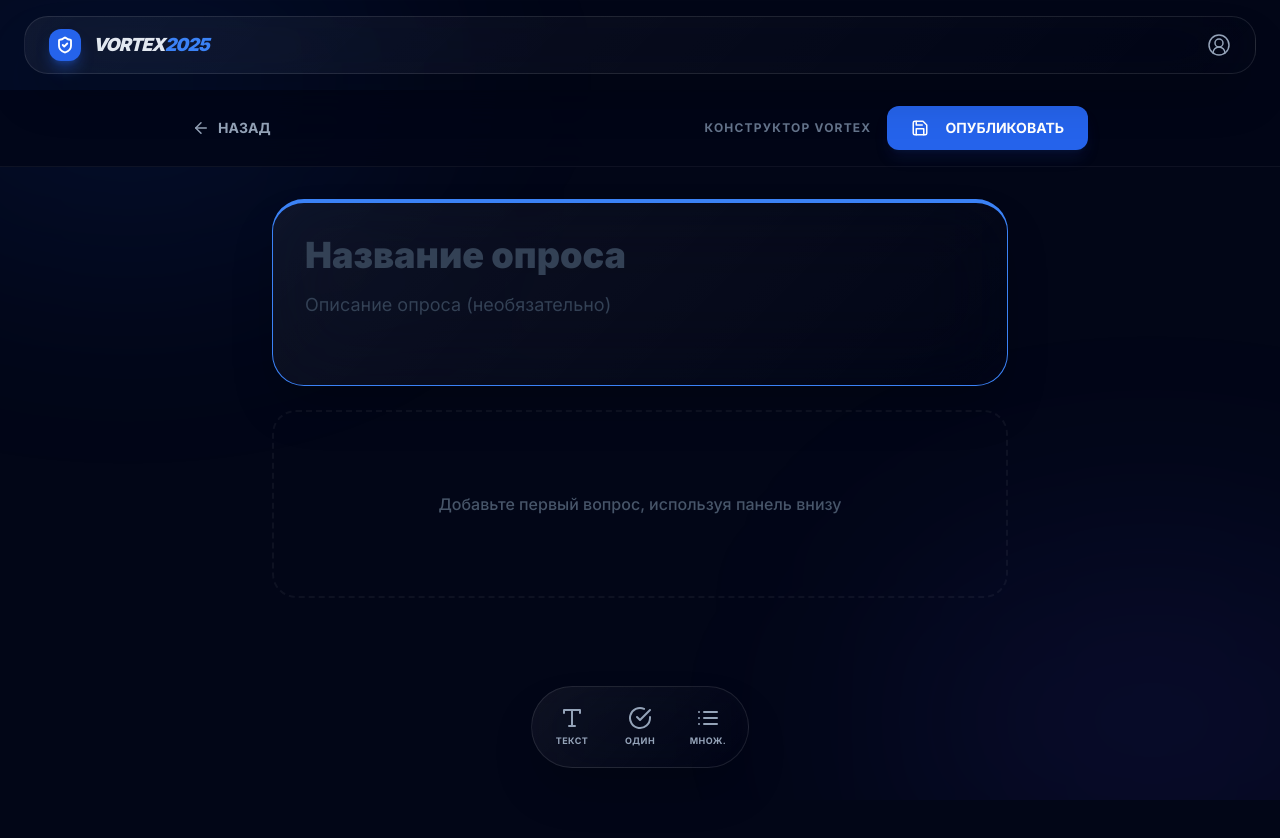
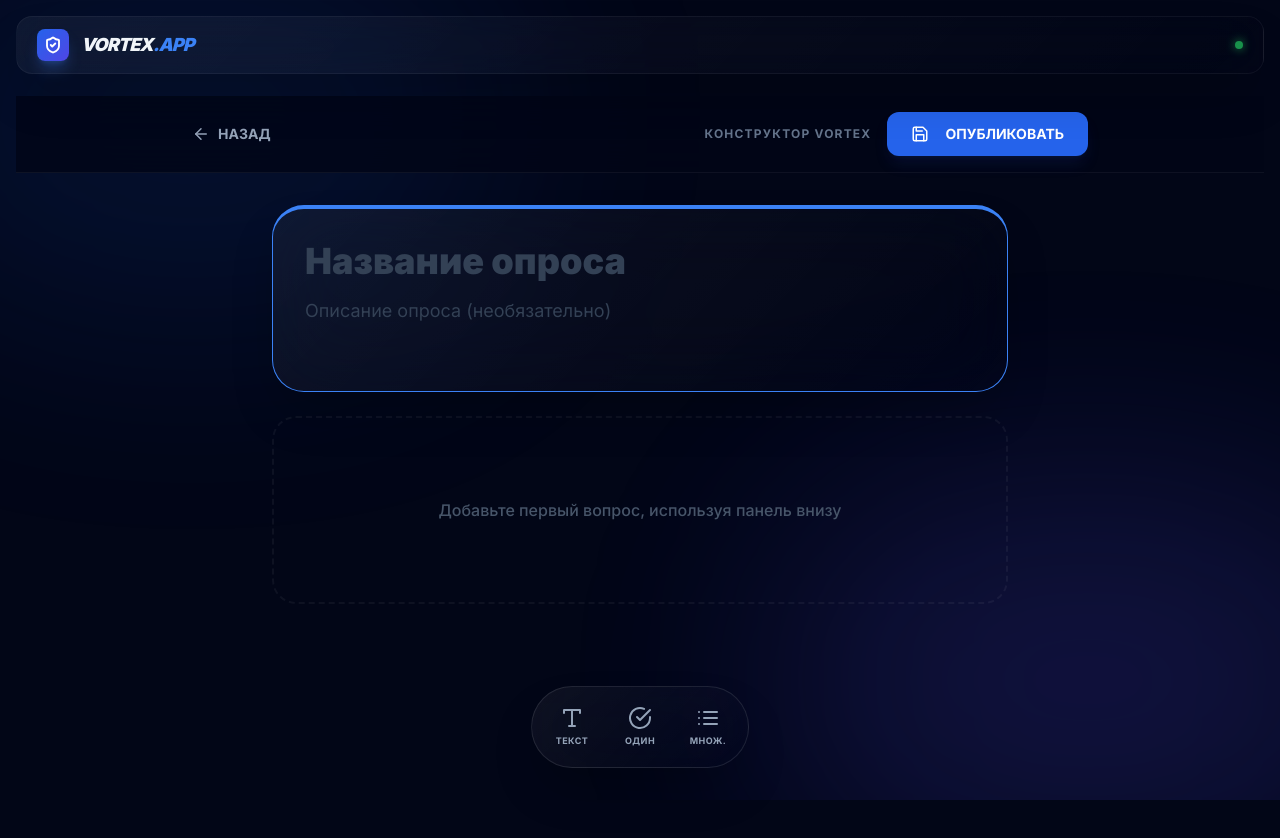
Before and after one commit to johnmausr-lang/vortex-data-collector, a Next.js app: page /admin/builder in a window 1280 px wide. Shown: the top 838 px of the page. Built offline with nearby package versions, Linux system fonts and the light colour scheme.

Commit message:
Update layout.js

```diff
--- a/app/layout.js
+++ b/app/layout.js
@@ -1,52 +1,43 @@
 import "./globals.css";
 import { Inter } from "next/font/google";
-import { ShieldCheck, UserCircle2 } from "lucide-react";
+import { ShieldCheck } from "lucide-react";
 
-const inter = Inter({
-  subsets: ["latin", "cyrillic"],
-  variable: '--font-inter',
-});
-
-// ПРАВИЛЬНЫЙ СПОСОБ ДЛЯ NEXT.JS 14
-export const viewport = {
-  width: "device-width",
-  initialScale: 1,
-  maximumScale: 1,
-  userScalable: false,
-  themeColor: "#020617",
-};
+const inter = Inter({ subsets: ["latin", "cyrillic"] });
 
 export const metadata = {
-  title: "Vortex Collector 2025 | Сургутский район",
-  description: "Enterprise-система сбора социологических данных",
+  title: "Vortex Data Collector",
+  description: "Система сбора социологических данных",
+  manifest: "/manifest.json",
+  themeColor: "#0f172a",
+  viewport: "width=device-width, initial-scale=1, maximum-scale=1, user-scalable=0",
 };
 
 export default function RootLayout({ children }) {
   return (
     <html lang="ru" className="dark">
-      <body className={`${inter.variable} font-sans antialiased text-slate-200 min-h-screen flex flex-col`}>
+      <body className={`${inter.className} min-h-screen bg-[#020617] text-slate-100 antialiased selection:bg-blue-500/30`}>
+        {/* Глобальный анимированный фон для всего приложения */}
         <div className="fixed inset-0 -z-10 overflow-hidden pointer-events-none">
-          <div className="absolute top-[-10%] left-[-10%] w-[40%] h-[40%] rounded-full bg-blue-600/10 blur-[120px]" />
-          <div className="absolute bottom-[-10%] right-[-10%] w-[40%] h-[40%] rounded-full bg-indigo-600/10 blur-[120px]" />
+          <div className="absolute top-[-10%] left-[-10%] w-[50%] h-[50%] rounded-full bg-blue-600/20 blur-[120px] animate-pulse-slow" />
+          <div className="absolute bottom-[-10%] right-[-10%] w-[50%] h-[50%] rounded-full bg-indigo-600/20 blur-[120px] animate-pulse-slow" style={{ animationDelay: '1s' }} />
         </div>
 
-        <header className="sticky top-0 z-50 w-full px-6 py-4">
-          <div className="max-w-7xl mx-auto glass-card rounded-3xl px-6 py-3 flex justify-between items-center border-white/10 shadow-2xl">
+        {/* Шапка, общая для всех страниц */}
+        <header className="fixed top-0 left-0 right-0 z-50 px-4 py-4">
+          <div className="max-w-7xl mx-auto glass-card rounded-2xl px-5 py-3 flex justify-between items-center shadow-2xl backdrop-blur-xl">
             <div className="flex items-center gap-3">
-              <div className="w-8 h-8 bg-blue-600 rounded-xl flex items-center justify-center shadow-lg shadow-blue-600/40">
+              <div className="w-8 h-8 bg-gradient-to-br from-blue-600 to-indigo-600 rounded-lg flex items-center justify-center shadow-lg shadow-blue-500/30">
                 <ShieldCheck className="text-white" size={18} strokeWidth={2.5} />
               </div>
               <span className="font-black tracking-tighter text-lg uppercase italic">
-                Vortex<span className="text-blue-500">2025</span>
+                Vortex<span className="text-blue-500">.App</span>
               </span>
             </div>
-            <div className="flex items-center gap-4">
-              <UserCircle2 className="text-slate-400" size={24} strokeWidth={1.5} />
-            </div>
+            <div className="w-2 h-2 rounded-full bg-green-500 shadow-[0_0_10px_#22c55e] animate-pulse" />
           </div>
         </header>
 
-        <main className="flex-grow flex flex-col relative z-10">
+        <main className="pt-24 pb-10 px-4 min-h-screen flex flex-col relative z-10 max-w-7xl mx-auto w-full">
           {children}
         </main>
       </body>
```
